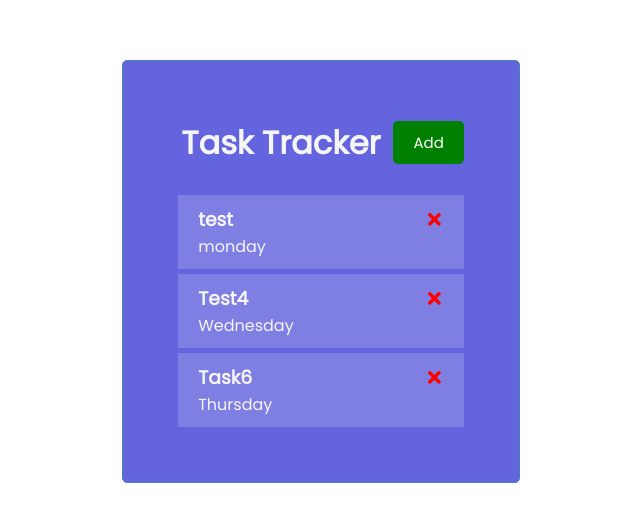
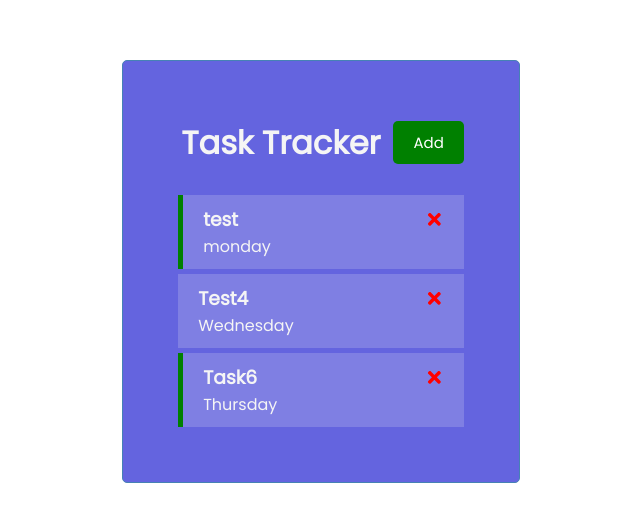
Before and after one commit to timdoan22/React-App, a React (Create React App) app: page / in a window 1280 px wide. Shown: the part 129-650 px from the top of the page, without its empty margins (319-959 px from the left). Built offline with nearby package versions, Linux system fonts and the light colour scheme.

Commit message:
toggle reminder complete

```diff
--- a/src/App.js
+++ b/src/App.js
@@ -25,15 +25,26 @@
         }
     ])
 
+    // Delete Task
     const deleteTask = (id) => {
       setTasks(tasks.filter((task) => task.id !== id))
+    }
+
+    // Toggle Reminder
+    const toggleReminder = (id) => {
+      setTasks(
+        tasks.map((task) =>
+          task.id === id ? {...task, reminder: !task.reminder} : task
+        )
+      )
     }
 
   return (
     <div className='container'>
       <Header />
       {tasks.length > 0 ? <Tasks tasks={tasks}
-      onDelete={deleteTask}/> : 'No tasks to display'}
+      onDelete={deleteTask}
+      onToggle={toggleReminder}/> : 'No tasks to display'}
     </div>
   );
   }
--- a/src/components/Task.js
+++ b/src/components/Task.js
@@ -1,8 +1,9 @@
 import { FaTimes } from 'react-icons/fa'
 
-const Task = ({ task, onDelete }) => {
+const Task = ({ task, onDelete, onToggle }) => {
   return (
-    <div className="task">
+    <div className={`task ${task.reminder ? 'reminder' : ''}`}
+    onDoubleClick={() => onToggle(task.id)}>
         <h3>
             {task.text} <FaTimes style={{ color:
             'red', cursor: 'pointer'}}
--- a/src/components/Tasks.js
+++ b/src/components/Tasks.js
@@ -1,11 +1,15 @@
 import Task from './Task'
 
-const Tasks = ({ tasks, onDelete }) => {
+const Tasks = ({ tasks, onDelete, onToggle }) => {
     return (
         <>
             {tasks.map((task) => (
-                <Task key={task.id} task={task}
-                onDelete={onDelete} />
+                <Task
+                key={task.id}
+                task={task}
+                onDelete={onDelete}
+                onToggle={onToggle}
+                />
             ))}
         </>
         )
```
